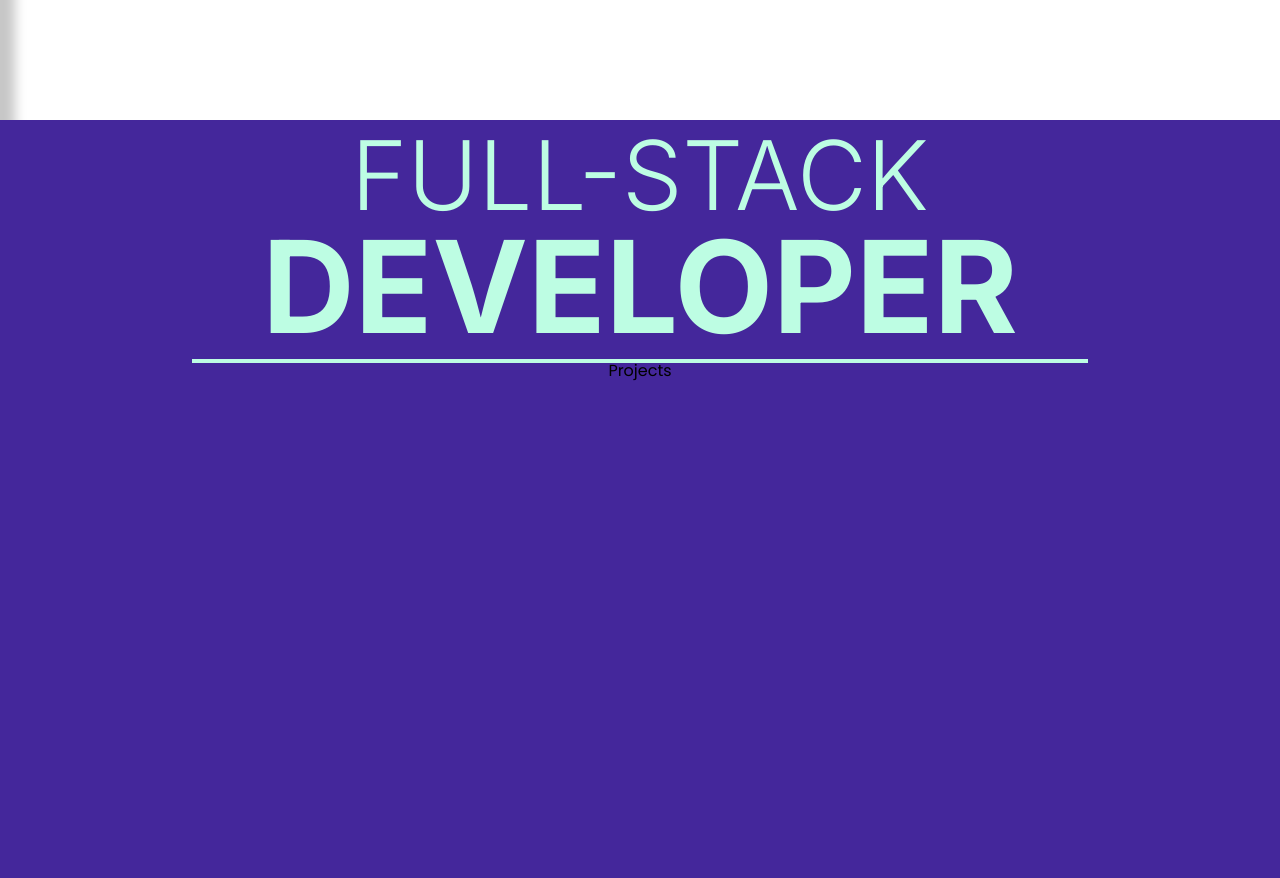
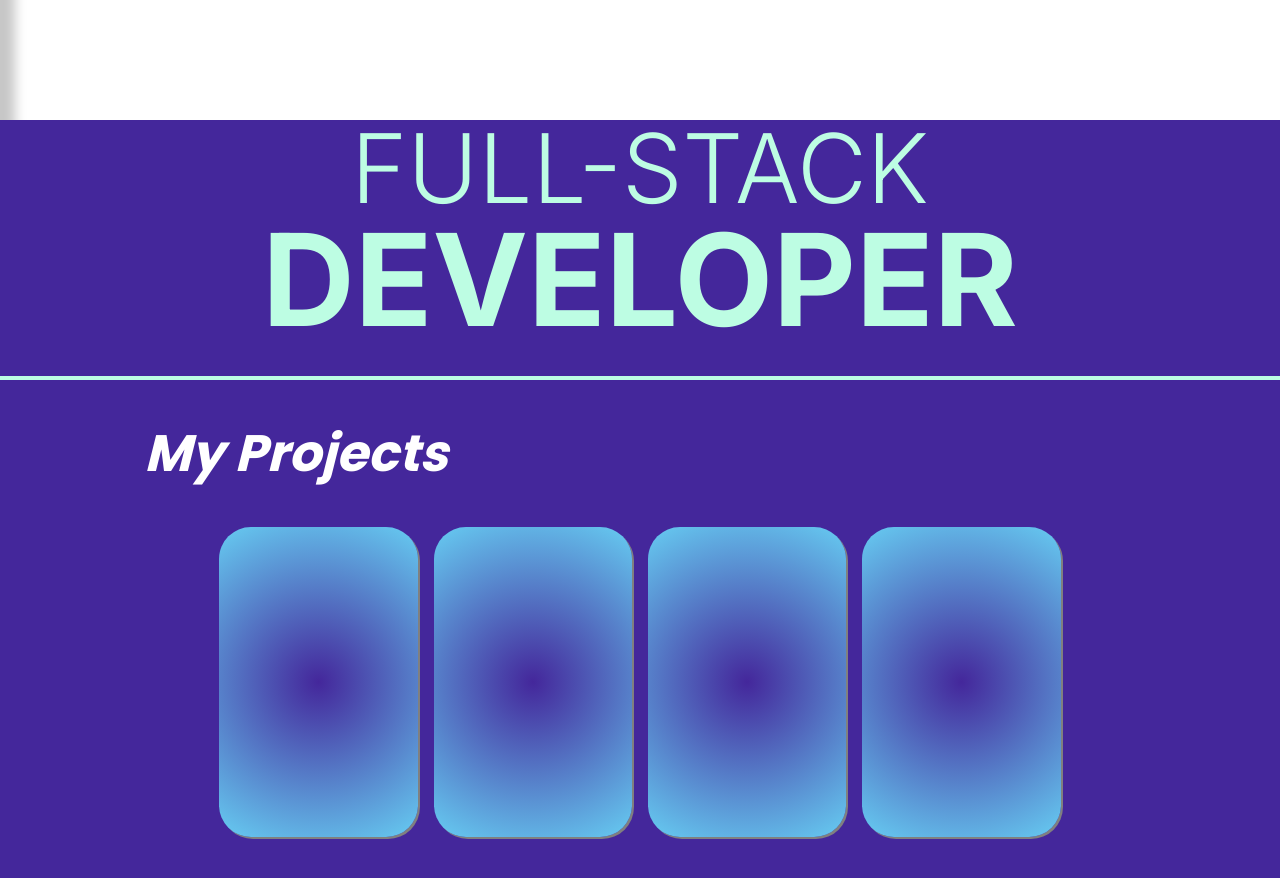
Before and after one commit to ishanbhardwaj00/Portfolio, a Next.js app: page / in a window 1280 px wide. Shown: the part 1480-2358 px from the top of the page. Built offline with nearby package versions, Linux system fonts and the light colour scheme.

Commit message:
project section layout complted

```diff
--- a/src/components/ProjectSection/Divider/divider.module.css
+++ b/src/components/ProjectSection/Divider/divider.module.css
@@ -1,5 +1,5 @@
 .divider {
-  width: 70%;
+  width: 100%;
   height: 0.5%;
   background-color: #bdfde3;
   align-self: center;
--- a/src/components/ProjectSection/ProjectSection.tsx
+++ b/src/components/ProjectSection/ProjectSection.tsx
@@ -1,6 +1,6 @@
 import Divider from './Divider/Divider'
 import Header from './Header/Header'
-import styles from './projects.module.css'
+import styles from './project_section.module.css'
 import Projects from './Projects/Projects'
 
 const ProjectSection = () => {
--- a/src/components/ProjectSection/Projects/Projects.tsx
+++ b/src/components/ProjectSection/Projects/Projects.tsx
@@ -1,7 +1,19 @@
 import styles from './projects.module.css'
 
 const Projects = () => {
-  return <div className={styles.main}>Projects</div>
+  return (
+    <div className={styles.main}>
+      <div className={styles.projectsContainer}>
+        <div className={styles.projectTitle}>My Projects</div>
+        <div className={styles.projectList}>
+          <div className={styles.projectCard}></div>
+          <div className={styles.projectCard}></div>
+          <div className={styles.projectCard}></div>
+          <div className={styles.projectCard}></div>
+        </div>
+      </div>
+    </div>
+  )
 }
 
 export default Projects
--- a/src/components/ProjectSection/Projects/projects.module.css
+++ b/src/components/ProjectSection/Projects/projects.module.css
@@ -1,4 +1,45 @@
 .main {
   flex: 7;
   /* background-color: white; */
+  display: flex;
+  justify-content: center;
+  align-items: center;
+  width: 100%;
 }
+.projectsContainer {
+  display: flex;
+  padding: 5rem;
+  flex-direction: column;
+  justify-content: start;
+  width: 80%;
+  height: 100%;
+  /* background-color: black; */
+  gap: 3rem;
+  padding: 1rem;
+}
+
+.projectTitle {
+  font-size: 3.2rem;
+  font-style: italic;
+  color: white;
+  font-weight: bold;
+}
+
+.projectCard {
+  width: 20%;
+  aspect-ratio: calc(1 / 1.56);
+  background: rgb(68, 39, 155);
+  background: radial-gradient(
+    circle,
+    rgba(68, 39, 155, 1) 0%,
+    rgba(102, 203, 241, 1) 99%
+  );
+  box-shadow: 2px 2px grey;
+  border-radius: 2rem;
+}
+
+.projectList {
+  display: flex;
+  gap: 1rem;
+  justify-content: center;
+}
--- a/src/components/ProjectSection/projects.module.css
+++ b/src/components/ProjectSection/project_section.module.css
@@ -4,4 +4,5 @@
   flex-direction: column;
   align-items: center;
   justify-content: center;
+  gap: 2rem;
 }
```
